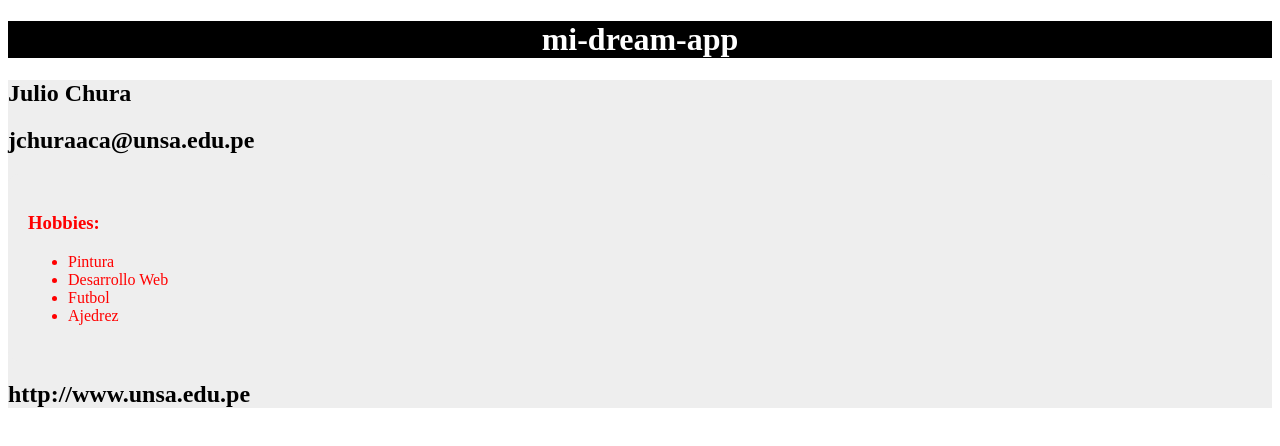
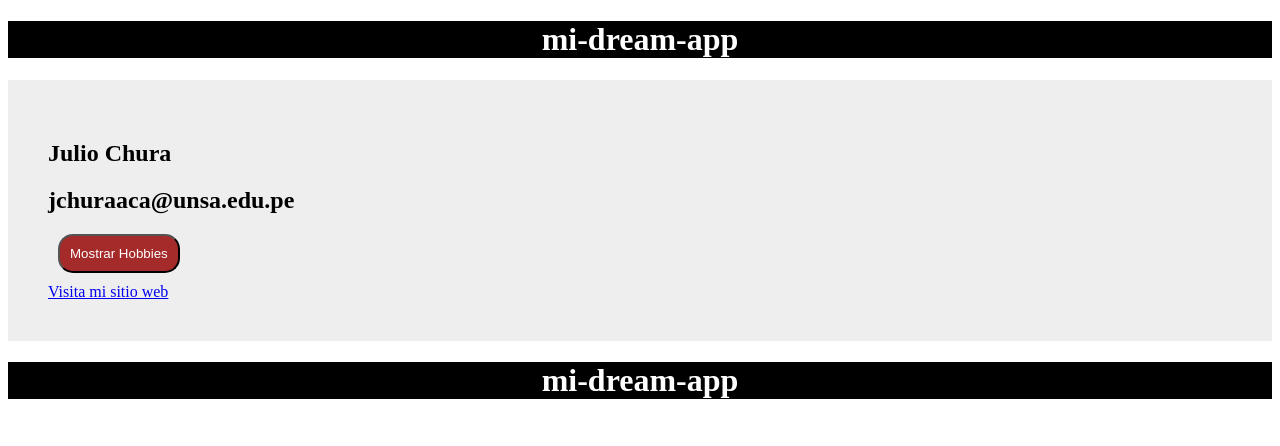
Before and after one commit to JulioChura/angular, an Angular app: page / in a window 1280 px wide. Shown: the top 446 px of the page. Built offline with nearby package versions, Linux system fonts and the light colour scheme.

Commit message:
Se agrega un boton para que muestre mis hobbies

```diff
--- a/src/app/app.component.css
+++ b/src/app/app.component.css
@@ -8,6 +8,7 @@
 .ash {
     background-color: #eee;
     color: black;
+    padding: 40px;
 }
 
 .component2 {
@@ -16,3 +17,12 @@
     padding: 20px;
     border-radius: 10px;
 }
+
+.btn {
+    padding: 10px;
+    color: white;
+    background-color: brown;
+    display: block;
+    margin: 10px;
+    border-radius: 15px;
+}
--- a/src/app/app.component.html
+++ b/src/app/app.component.html
@@ -8,7 +8,8 @@
       <h2> {{name}} </h2>
       <h2> {{email}} </h2>
 
-      <div class="component2" *ngIf="showHobbies()">
+      <button (click)="toggleHobbies()" class="btn"> Mostrar Hobbies </button>
+      <div class="component2" *ngIf="showHobbies">
             <h3>Hobbies: </h3>
             <ul>
                   <li *ngFor="let hobby of hobbies">
@@ -16,6 +17,9 @@
                   </li>
             </ul>
       </div>
+      <a href="{{webpage}}" target="_blank">Visita mi sitio web</a>
+</div>
 
-      <h2> {{webpage}} </h2>
+<div class="black">
+      <h1> {{title}} </h1>
 </div>
--- a/src/app/app.component.ts
+++ b/src/app/app.component.ts
@@ -13,15 +13,17 @@ export class AppComponent {
   name: string;
   email;
   webpage: string;
-  hobbies : string[]
+  hobbies : string[];
+  showHobbies: boolean;
   constructor() {
     console.log("Constructor working...")
     this.name = "Julio Chura";
     this.email = "jchuraaca@unsa.edu.pe"
     this.webpage = "http://www.unsa.edu.pe"
     this.hobbies = ["Pintura", "Desarrollo Web", "Futbol", "Ajedrez"]
+    this.showHobbies  = false;
   }
-  showHobbies() {
-    return true;
+  toggleHobbies() {
+    this.showHobbies = !this.showHobbies;
   }
 }
```
